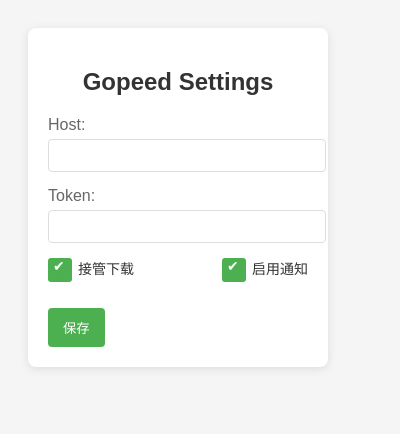
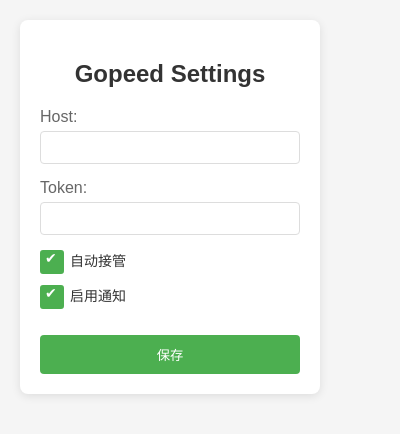
Before and after one commit to krau/Gopeed-Chrome-Extension, a browser extension: page public/popup.html in a window 400 px wide. Drawn offline with Linux system fonts and the light colour scheme.

Commit message:
chore: update style

```diff
--- a/public/popup.html
+++ b/public/popup.html
@@ -10,12 +10,10 @@
         width: 300px;
         padding: 20px;
         background-color: #f5f5f5;
-      }
-
-      h2 {
-        color: #333;
-        margin-bottom: 20px;
-        text-align: center;
+        display: flex;
+        justify-content: center;
+        align-items: center;
+        margin: 0;
       }
 
       form {
@@ -23,6 +21,14 @@
         padding: 20px;
         border-radius: 8px;
         box-shadow: 0 2px 10px rgba(0, 0, 0, 0.1);
+        width: 100%;
+        max-width: 280px;
+      }
+
+      h2 {
+        color: #333;
+        margin-bottom: 20px;
+        text-align: center;
       }
 
       label {
@@ -38,6 +44,7 @@
         border: 1px solid #ddd;
         border-radius: 4px;
         transition: border-color 0.3s ease;
+        box-sizing: border-box;
       }
 
       input[type="text"]:focus {
@@ -53,6 +60,7 @@
         border-radius: 4px;
         cursor: pointer;
         transition: background-color 0.3s ease;
+        width: 100%;
       }
 
       button:hover {
@@ -70,10 +78,11 @@
 
       .checkbox-group {
         display: flex;
-        justify-content: space-between;
+        flex-direction: column;
         margin-bottom: 15px;
       }
 
+      /* 现代化的复选框样式 */
       .modern-checkbox {
         display: flex;
         align-items: center;
@@ -137,7 +146,7 @@
         <div class="checkbox-group">
           <div class="modern-checkbox">
             <input type="checkbox" id="enabled" name="enabled" />
-            <label for="enabled">接管下载</label>
+            <label for="enabled">自动接管</label>
           </div>
           <div class="modern-checkbox">
             <input
```
